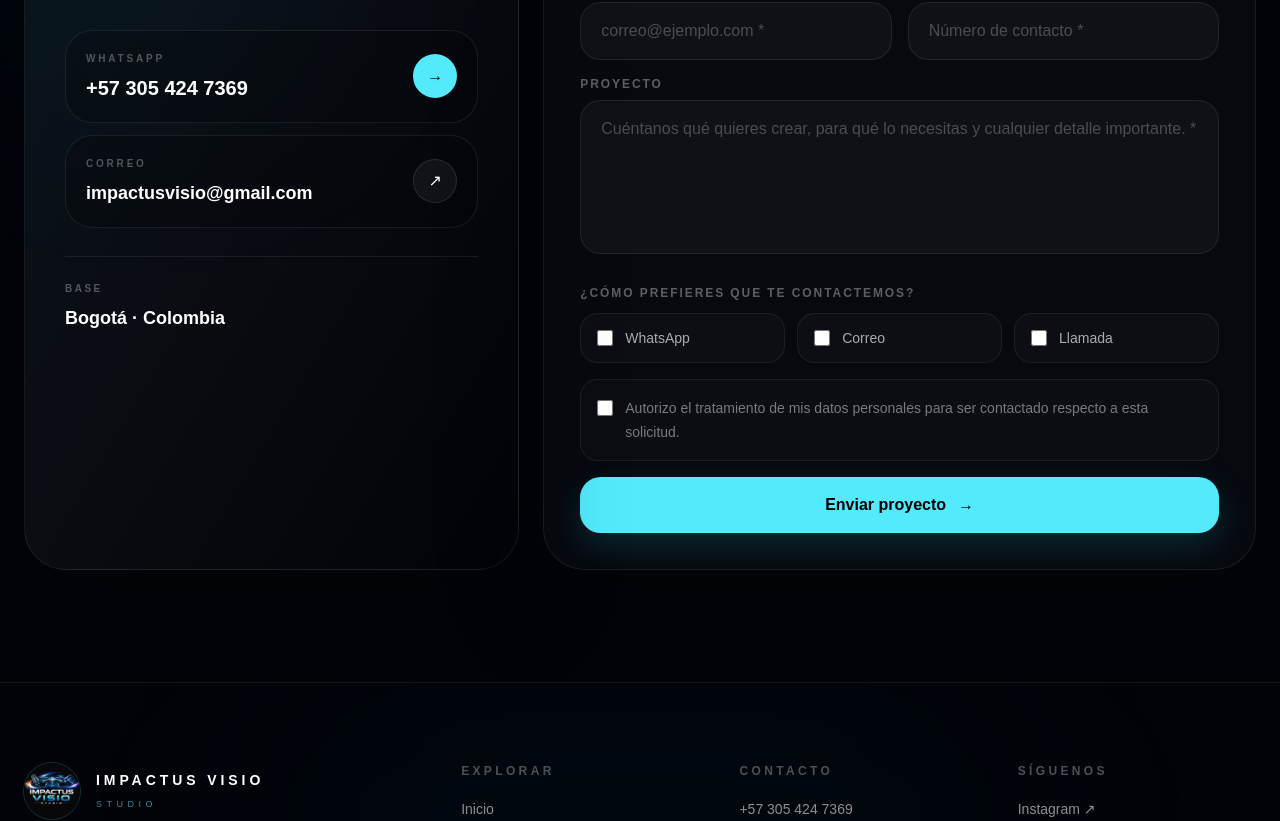
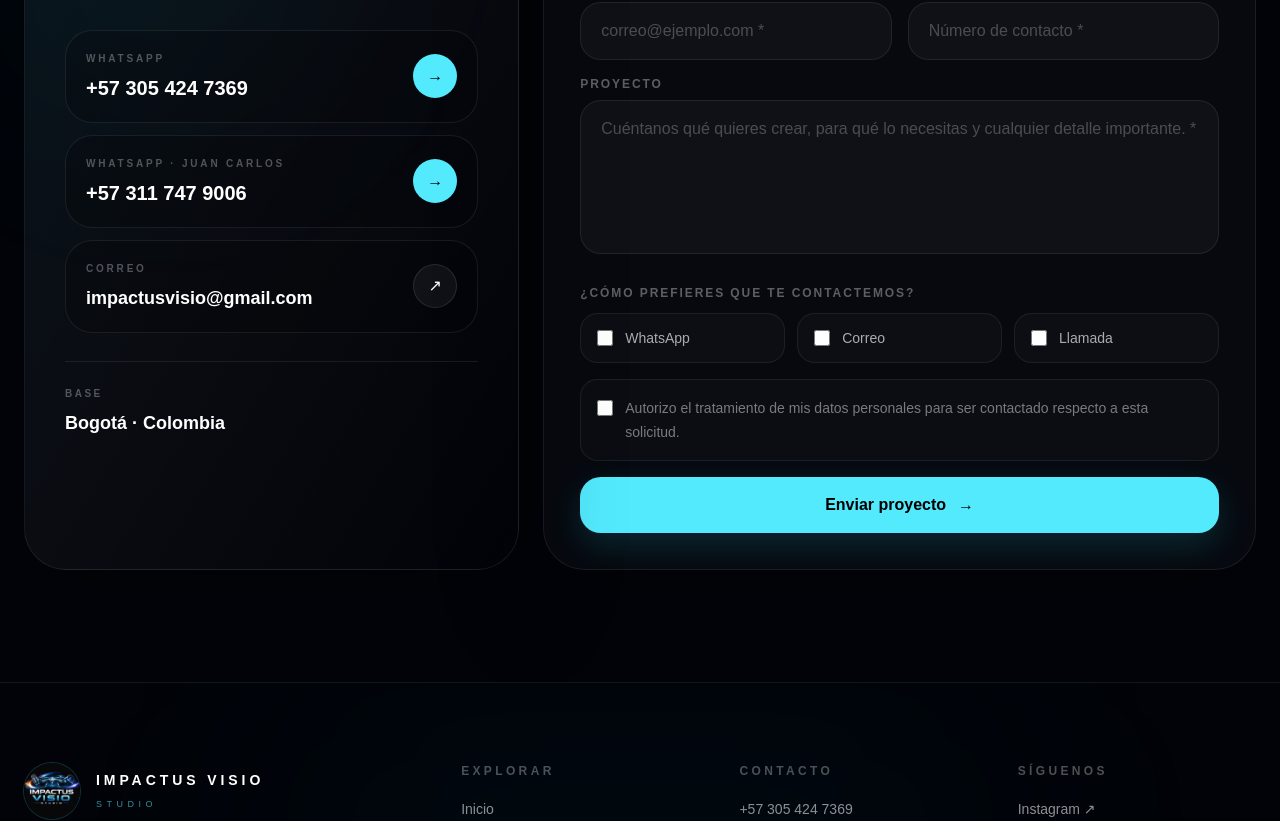
Before and after one commit to djstevedupre-cyber/impactus-visio-studio-web, a Next.js app: page / in a window 1280 px wide. Shown: the part 8120-8941 px from the top of the page. Built offline with nearby package versions, Linux system fonts and the light colour scheme.

Commit message:
Update page.tsx

```diff
--- a/app/page.tsx
+++ b/app/page.tsx
@@ -1117,6 +1117,27 @@ export default function Home() {
                   </a>
 
                   <a
+                    href="https://wa.me/573117479006"
+                    target="_blank"
+                    rel="noreferrer"
+                    className="group mt-3 flex items-center justify-between gap-4 rounded-[1.5rem] border border-white/[0.08] bg-black/20 px-4 py-4 transition duration-300 hover:border-cyan-300/30 hover:bg-white/[0.05] sm:rounded-[1.7rem] sm:px-5 sm:py-5"
+                  >
+                    <div>
+                      <p className="text-[9px] font-bold uppercase tracking-[0.25em] text-white/30 sm:text-[10px] sm:tracking-[0.28em]">
+                        WhatsApp · Juan Carlos
+                      </p>
+
+                      <p className="mt-2 text-lg font-semibold text-white sm:text-xl">
+                        +57 311 747 9006
+                      </p>
+                    </div>
+
+                    <span className="flex h-10 w-10 shrink-0 items-center justify-center rounded-full bg-cyan-300 font-bold text-black sm:h-11 sm:w-11">
+                      →
+                    </span>
+                  </a>
+
+                  <a
                     href="mailto:impactusvisio@gmail.com"
                     className="group mt-3 flex items-center justify-between gap-4 rounded-[1.5rem] border border-white/[0.08] bg-black/20 px-4 py-4 transition duration-300 hover:border-cyan-300/30 hover:bg-white/[0.05] sm:rounded-[1.7rem] sm:px-5 sm:py-5"
                   >
```
